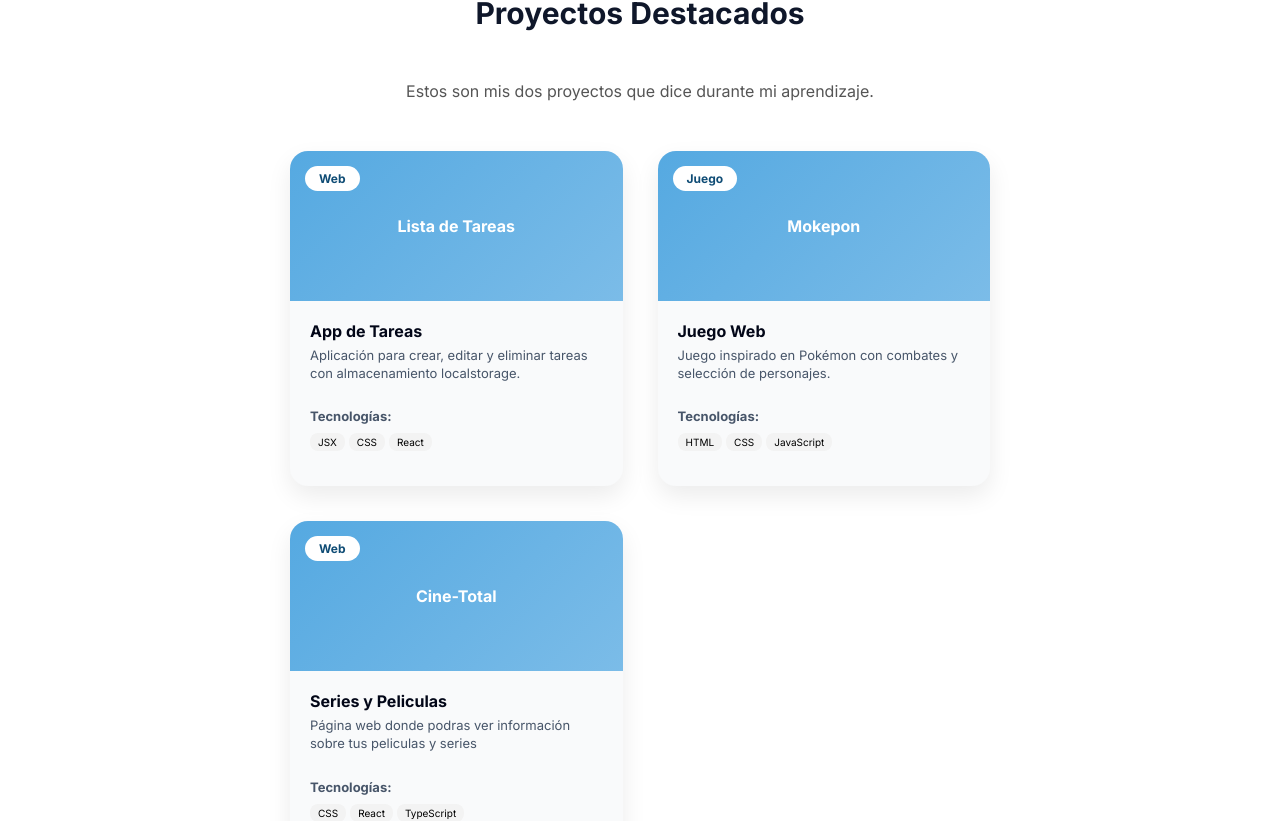
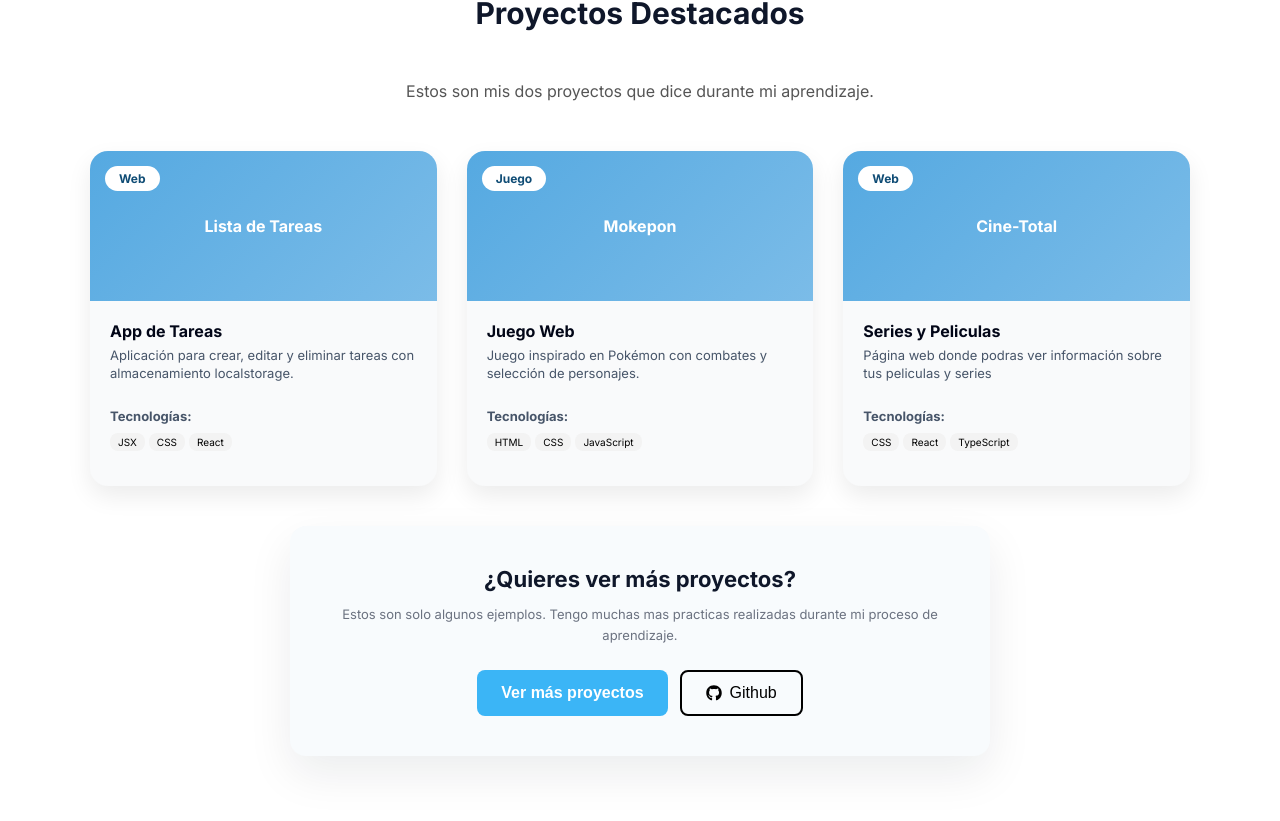
Before and after one commit to Ismabc05/ismaelbedmar, a React (Vite) app in the folder portfolio/: page / in a window 1280 px wide. Shown: the part 2424-3245 px from the top of the page. Built offline with nearby package versions, Linux system fonts and the light colour scheme.

Commit message:
cambios realizados 1

```diff
--- a/portfolio/src/estilos/proyectos.css
+++ b/portfolio/src/estilos/proyectos.css
@@ -17,12 +17,12 @@
 }
 
 .contenedor-tarjetas {
-  max-width: 700px;
+  width: 100%;
+  max-width: 1100px;
   margin: auto;
-
   display: grid;
-  grid-template-columns: repeat(auto-fit, minmax(220px, 1fr));
-  gap: 35px;
+  grid-template-columns: repeat(auto-fit, minmax(280px, 1fr));
+  gap: 30px;
 }
 
 .tarjeta {
```
